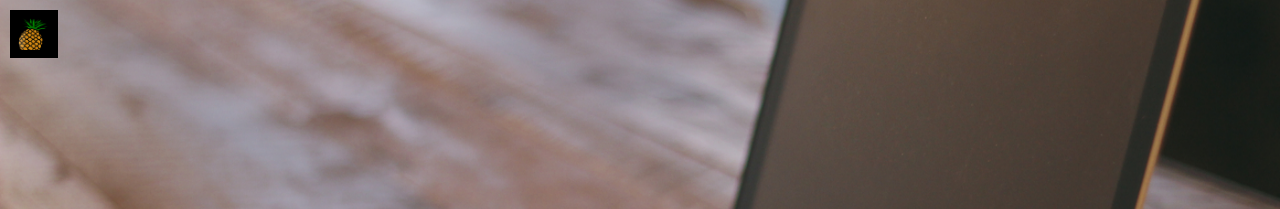
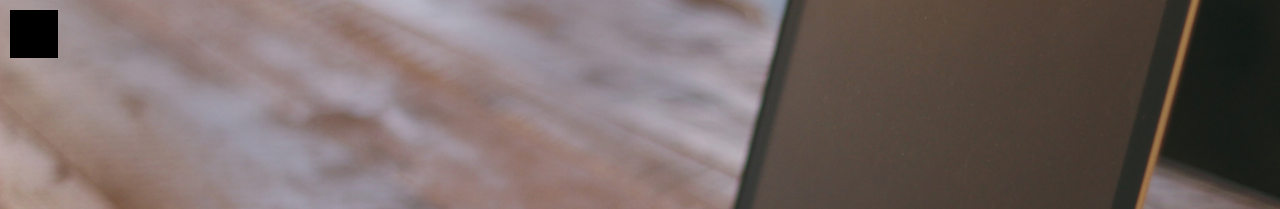
Before and after one commit to Grantlyk/grantlyk, a Jekyll site: the page built from index.html, in a window 1280 px wide. Shown: the top 209 px of the page. Built offline with Jekyll 4.4.1, drawn with Linux system fonts in a browser that asks for light colours; nearby versions of some CDN libraries; some web fonts are replaced; Markdown is read by kramdown in place of the engine named in the settings; the list of posts is cut into pages by our own code.

Commit message:
Changed logo again

```diff
--- a/_includes/header.html
+++ b/_includes/header.html
@@ -1,5 +1,5 @@
 <!-- header start -->
 
-<a href="{{ site.url }}" class="logo-readium"><span class="logo" style="background-image: url({{ site.logo }})"></span></a>
+<a href="{{ site.url }}" class="logo-readium"><span class="logo" style="background-image: url({{ site.author }})"></span></a>
 
 <!-- header end -->
```
